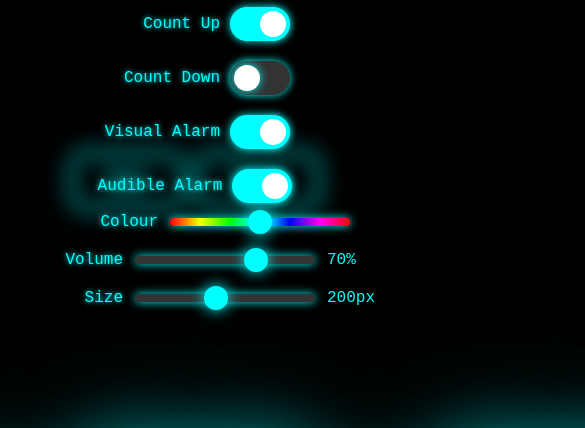
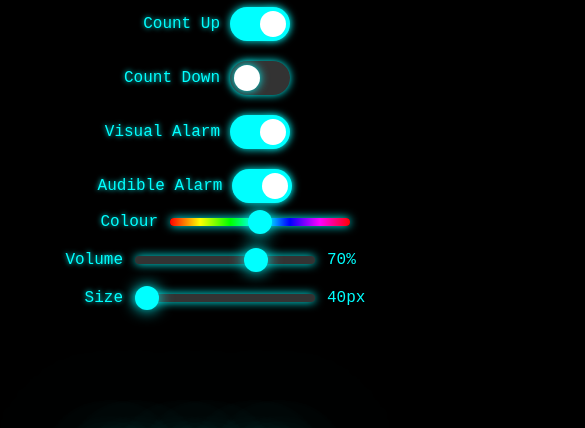
Before and after one commit to johnfullerroot/neon-stop-clock, a plain HTML site: page index.html in a window 390 px wide. Shown: the top 428 px of the page, 585 px wide, since content can reach past the window. Drawn offline with Linux system fonts and the light colour scheme.

Commit message:
Fix iOS button visibility and adjust mobile default display size

```diff
--- a/index.html
+++ b/index.html
@@ -3,7 +3,7 @@
 <html lang="en">
 <head>
     <meta charset="UTF-8">
-    <meta name="viewport" content="width=device-width, initial-scale=1.0">
+    <meta name="viewport" content="width=device-width, initial-scale=1.0, viewport-fit=cover">
     <title>Neon Stop Clock</title>
     <style>
         /* Global styles: dark theme with neon accents */
@@ -211,15 +211,16 @@
             min-width: 60px;
         }
 
-        /* Start/Stop and Reset buttons */
         .button-bar {
             padding: 15px 20px;
             display: flex;
             justify-content: center;
             gap: 20px;
             background: rgba(0, 0, 0, 0.0);
-            position: sticky;
-            top: calc(140px + env(safe-area-inset-top));
+            position: fixed;
+            bottom: calc(env(safe-area-inset-bottom) + 12px);
+            left: 0;
+            right: 0;
             z-index: 99;
         }
 
@@ -250,7 +251,7 @@
             justify-content: center;
             align-items: center;
             padding-top: 220px;
-            padding-bottom: 50px;
+            padding-bottom: 120px;
         }
 
         #display {
@@ -921,6 +922,12 @@
         addIntermediateBtn.style.display = 'none';
         volumeGroup.style.display = audibleToggle.checked ? 'flex' : 'none';
         updateDisplay();
+        // Default size: 40px on mobile, 200px on desktop
+        if (window.innerWidth <= 768) {
+            sizeSlider.value = 40;
+        } else {
+            sizeSlider.value = 200;
+        }
         updateSize();
         updateColor();
         updateVolume();
```
